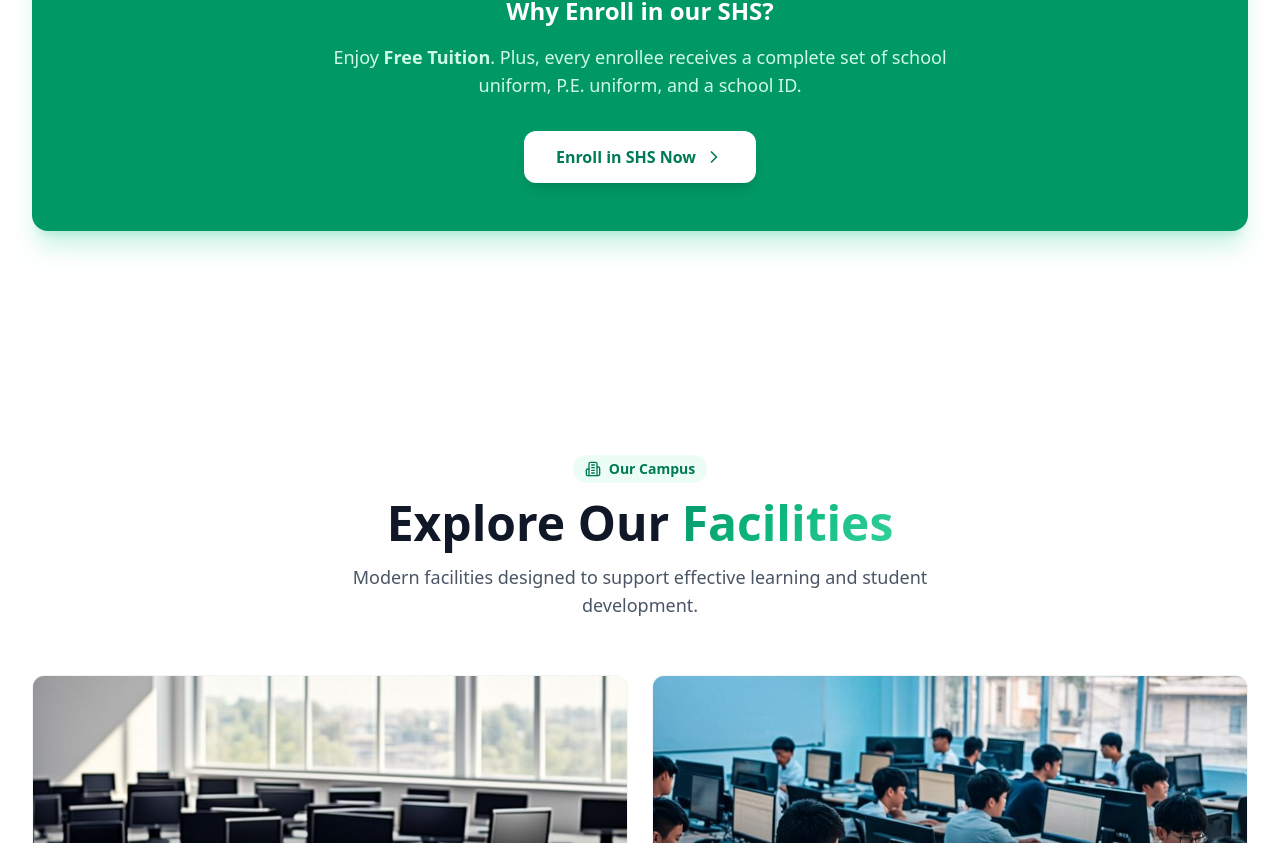
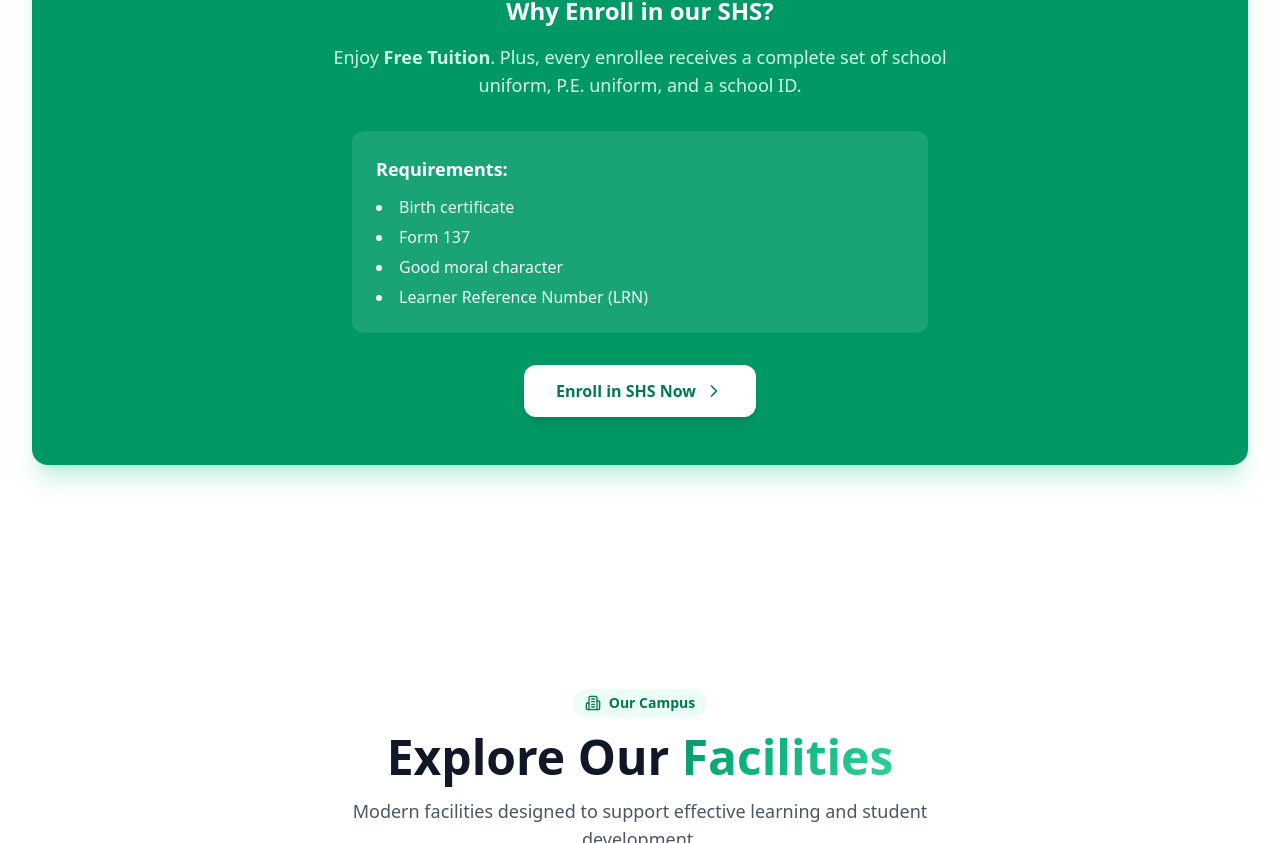
Before and after one commit to kristianpasco30-ops/Clone-CWPC-landing-page, a Next.js app: page / in a window 1280 px wide. Shown: the part 3215-4058 px from the top of the page. Built offline with nearby package versions, Linux system fonts and the light colour scheme.

Commit message:
Add requirements to SHS section

```diff
--- a/src/app/page.tsx
+++ b/src/app/page.tsx
@@ -468,15 +468,26 @@ export default function Home() {
 
           <div className="bg-emerald-600 rounded-2xl p-8 md:p-12 text-white text-center shadow-xl shadow-emerald-500/20">
             <h3 className="text-2xl font-bold mb-4">Why Enroll in our SHS?</h3>
-            <p className="text-emerald-100 text-lg mb-8 max-w-2xl mx-auto">
+            <p className="text-emerald-100 text-lg mb-4 max-w-2xl mx-auto">
               Enjoy <strong>Free Tuition</strong>. Plus, every enrollee receives a complete set of school uniform, P.E. uniform, and a school ID.
             </p>
+            <div className="mt-8 text-left bg-white/10 p-6 rounded-xl max-w-xl mx-auto">
+              <h4 className="font-bold text-lg mb-3">Requirements:</h4>
+              <ul className="list-disc list-inside space-y-1.5 text-emerald-50">
+                <li>Birth certificate</li>
+                <li>Form 137</li>
+                <li>Good moral character</li>
+                <li>Learner Reference Number (LRN)</li>
+              </ul>
+            </div>
+            <div className="mt-8">
               <button
                 onClick={() => scrollTo('enroll')}
                 className="inline-flex items-center justify-center gap-2 px-8 py-3.5 bg-white text-emerald-700 font-bold rounded-xl shadow-lg hover:shadow-2xl hover:scale-105 transition-all"
               >
                 Enroll in SHS Now <ChevronRight className="w-5 h-5" />
               </button>
+            </div>
           </div>
         </div>
       </Section>
```
Lines whose indentation alone changed are shown as unchanged.
